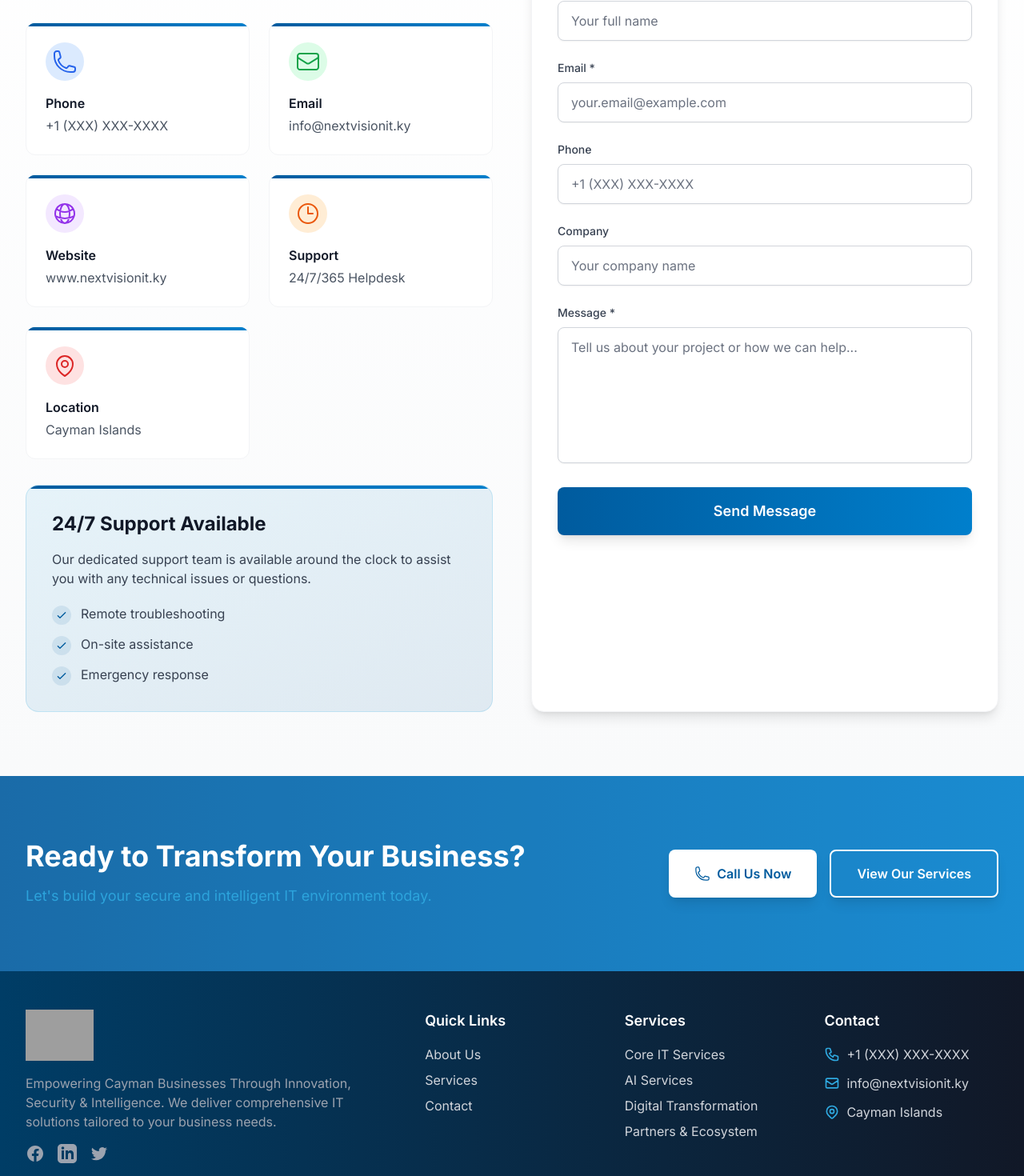
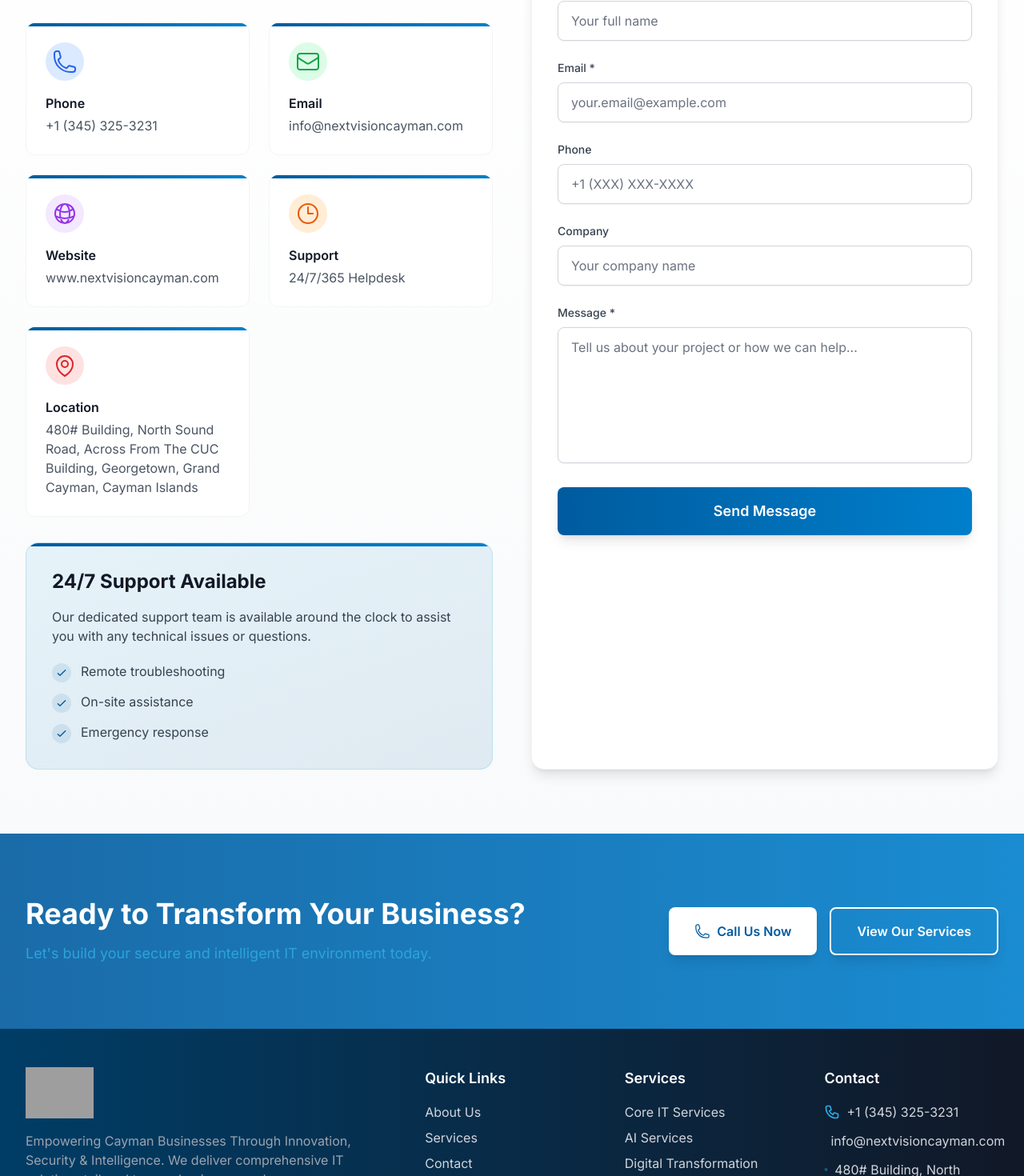
Before and after one commit to Sandanitin/nextvision, a React (Vite) app: page /contact in a window 1280 px wide. Shown: the part 616-2086 px from the top of the page at 80% size. Built offline with nearby package versions, Linux system fonts and the light colour scheme; grey boxes are pictures that could not be loaded.

Commit message:
address change

```diff
--- a/src/components/Footer.jsx
+++ b/src/components/Footer.jsx
@@ -97,16 +97,16 @@ const Footer = () => {
                 <svg className="w-5 h-5 text-primary-sky mr-2 mt-0.5" fill="none" stroke="currentColor" viewBox="0 0 24 24">
                   <path strokeLinecap="round" strokeLinejoin="round" strokeWidth={2} d="M3 5a2 2 0 012-2h3.28a1 1 0 01.948.684l1.498 4.493a1 1 0 01-.502 1.21l-2.257 1.13a11.042 11.042 0 005.516 5.516l1.13-2.257a1 1 0 011.21-.502l4.493 1.498a1 1 0 01.684.949V19a2 2 0 01-2 2h-1C9.716 21 3 14.284 3 6V5z" />
                 </svg>
-                <a href="tel:+1234567890" className="hover:text-primary-sky transition-colors duration-200">
-                  +1 (XXX) XXX-XXXX
+                <a href="tel:+13453253231" className="hover:text-primary-sky transition-colors duration-200">
+                  +1 (345) 325-3231
                 </a>
               </li>
               <li className="flex items-start">
                 <svg className="w-5 h-5 text-primary-sky mr-2 mt-0.5" fill="none" stroke="currentColor" viewBox="0 0 24 24">
                   <path strokeLinecap="round" strokeLinejoin="round" strokeWidth={2} d="M3 8l7.89 5.26a2 2 0 002.22 0L21 8M5 19h14a2 2 0 002-2V7a2 2 0 00-2-2H5a2 2 0 00-2 2v10a2 2 0 002 2z" />
                 </svg>
-                <a href="mailto:info@nextvisionit.ky" className="hover:text-primary-sky transition-colors duration-200">
-                  info@nextvisionit.ky
+                <a href="mailto:info@nextvisioncayman.com" className="hover:text-primary-sky transition-colors duration-200">
+                  info@nextvisioncayman.com
                 </a>
               </li>
               <li className="flex items-start">
@@ -114,7 +114,7 @@ const Footer = () => {
                   <path strokeLinecap="round" strokeLinejoin="round" strokeWidth={2} d="M17.657 16.657L13.414 20.9a1.998 1.998 0 01-2.827 0l-4.244-4.243a8 8 0 1111.314 0z" />
                   <path strokeLinecap="round" strokeLinejoin="round" strokeWidth={2} d="M15 11a3 3 0 11-6 0 3 3 0 016 0z" />
                 </svg>
-                <span>Cayman Islands</span>
+                <span>480# Building, North Sound Road, Across From The CUC Building, Georgetown, Grand Cayman, Cayman Islands</span>
               </li>
             </ul>
           </div>
--- a/src/pages/Contact.jsx
+++ b/src/pages/Contact.jsx
@@ -23,19 +23,19 @@ const Contact = () => {
     {
       icon: <PhoneIcon className="w-8 h-8" />,
       title: 'Phone',
-      content: '+1 (XXX) XXX-XXXX',
+      content: '+1 (345) 325-3231',
       color: 'bg-blue-100 text-blue-600'
     },
     {
       icon: <EnvelopeIcon className="w-8 h-8" />,
       title: 'Email',
-      content: 'info@nextvisionit.ky',
+      content: 'info@nextvisioncayman.com',
       color: 'bg-green-100 text-green-600'
     },
     {
       icon: <GlobeAltIcon className="w-8 h-8" />,
       title: 'Website',
-      content: 'www.nextvisionit.ky',
+      content: 'www.nextvisioncayman.com',
       color: 'bg-purple-100 text-purple-600'
     },
     {
@@ -47,7 +47,7 @@ const Contact = () => {
     {
       icon: <MapPinIcon className="w-8 h-8" />,
       title: 'Location',
-      content: 'Cayman Islands',
+      content: '480# Building, North Sound Road, Across From The CUC Building, Georgetown, Grand Cayman, Cayman Islands',
       color: 'bg-red-100 text-red-600'
     }
   ];
```
